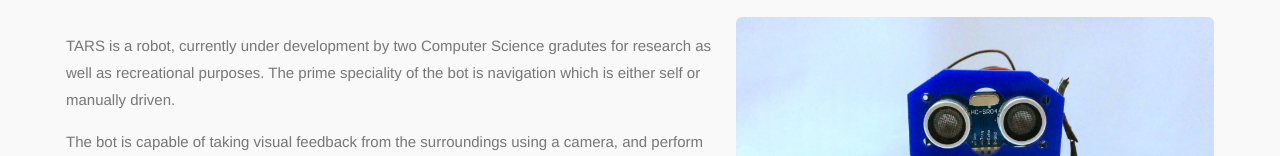
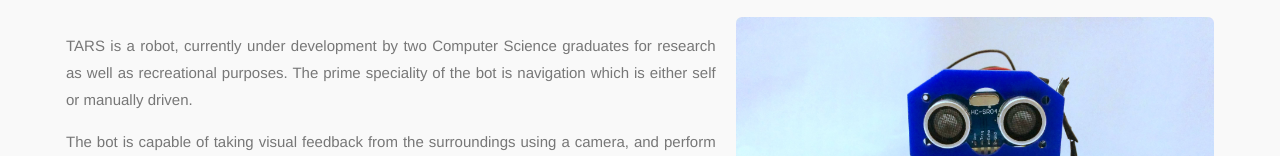
Before and after one commit to Niharikadutta/Niharikadutta.github.io, a plain HTML site: page index.html in a window 1280 px wide. Shown: the part 796-952 px from the top of the page. Drawn offline with Linux system fonts and the light colour scheme.

Commit message:
Justify text and remove spelling errors

```diff
--- a/css/style.css
+++ b/css/style.css
@@ -236,6 +236,8 @@ section p {
     padding: 0px 20px 0px 0px;
     color: #777;
     line-height: 1.8em;
+	text-align: justify;
+    text-justify: inter-word;
     margin: 1em 0 0 0;}
 
 section ul {
--- a/index.html
+++ b/index.html
@@ -99,7 +99,7 @@
 					</div>
 					<div class="col-sm-7">
 						<p>
-							TARS is a robot, currently under development by two Computer Science gradutes for research as well as recreational purposes.
+							TARS is a robot, currently under development by two Computer Science graduates for research as well as recreational purposes.
 							The prime speciality of the bot is navigation which is either self or manually driven.
 						</p>
 						<p>
```
